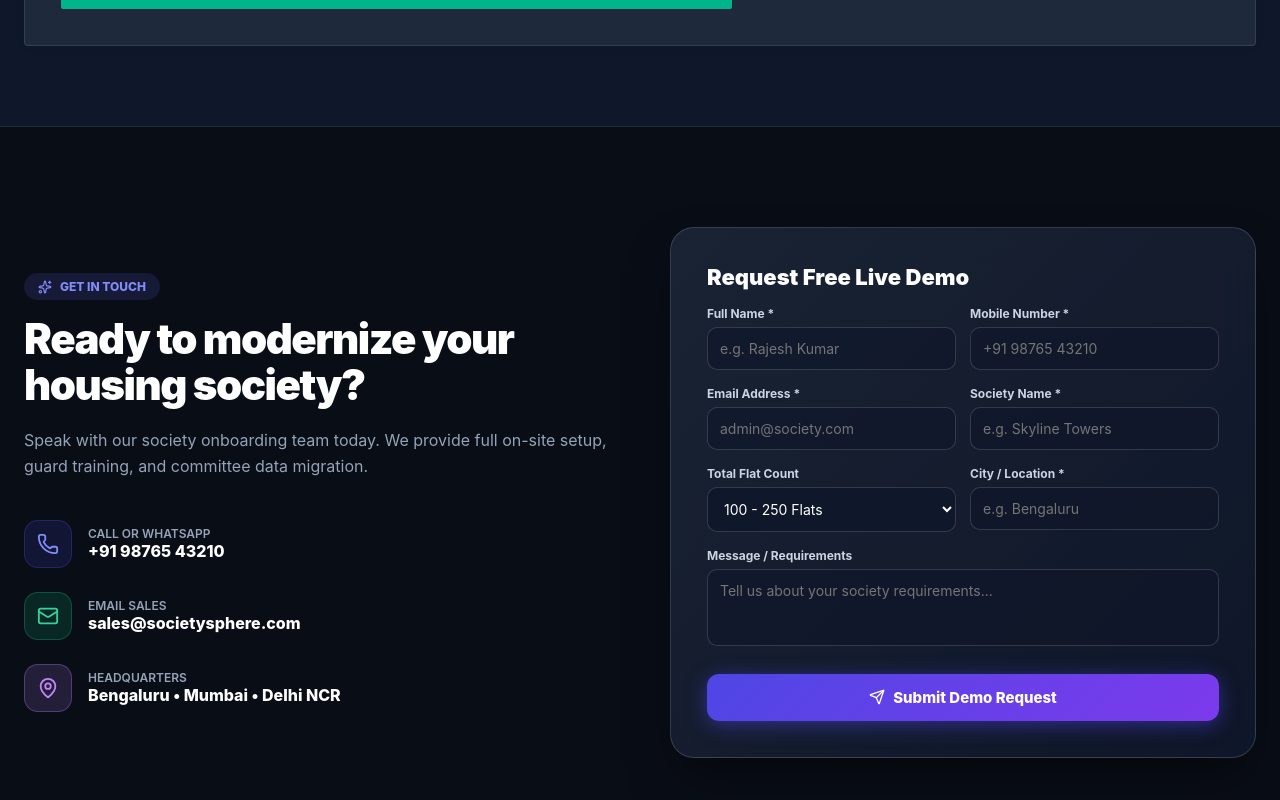
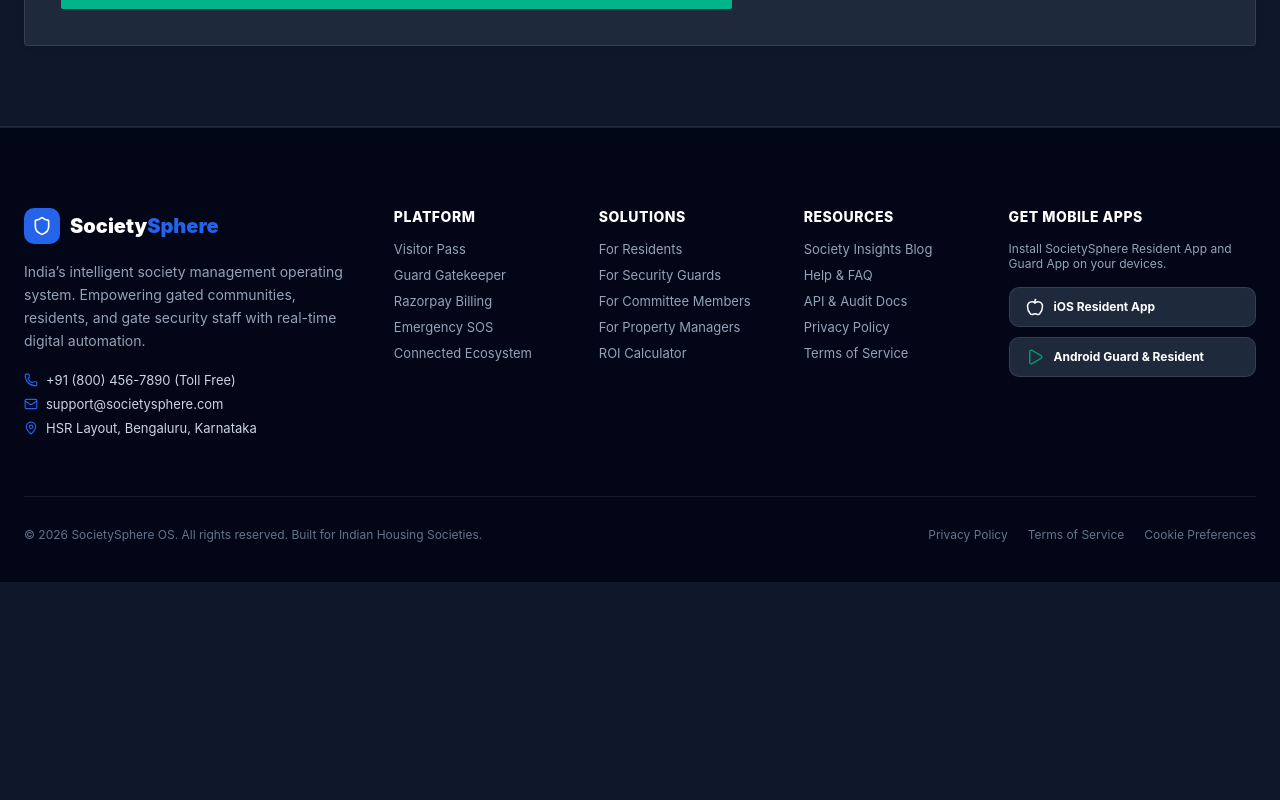
Before and after one commit to faisalhasan00/GateLink, a React (Vite) app in the folder Application/admin_panel/: page / in a window 1280 px wide. Shown: the part 4480-5280 px from the top of the page. After the commit the page ends 5062 px from the top, so only its background shows below. Built offline with nearby package versions, Linux system fonts and the light colour scheme; no server answers.

Commit message:
Remove Ready to modernize your housing society section

```diff
--- a/Application/admin_panel/src/pages/landing/LandingPage.jsx
+++ b/Application/admin_panel/src/pages/landing/LandingPage.jsx
@@ -36,7 +36,6 @@
         <FeaturesSection />
         <ComparisonSection />
         <ProposalSection onOpenDemo={handleOpenDemo} />
-        <ContactSection />
       </main>
 
       {/* Footer */}
```
